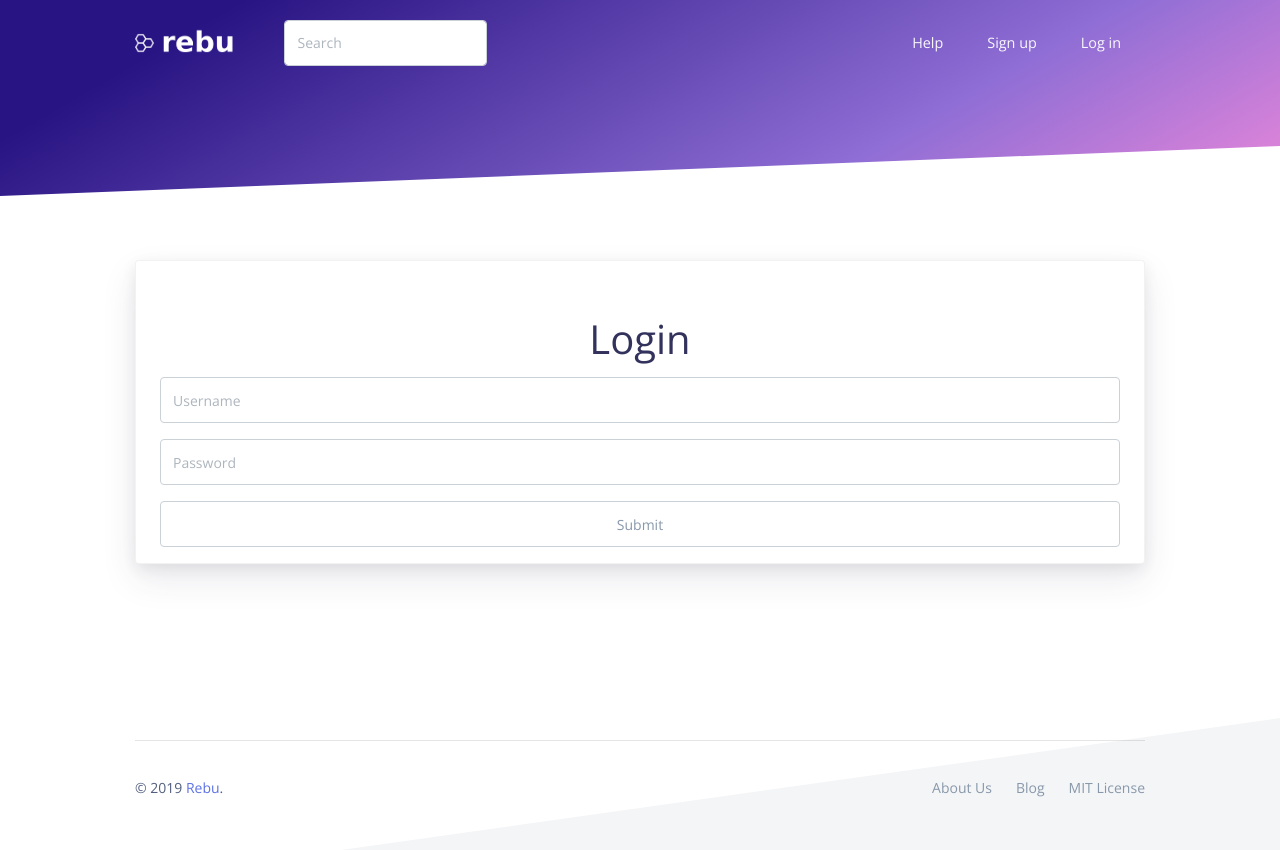
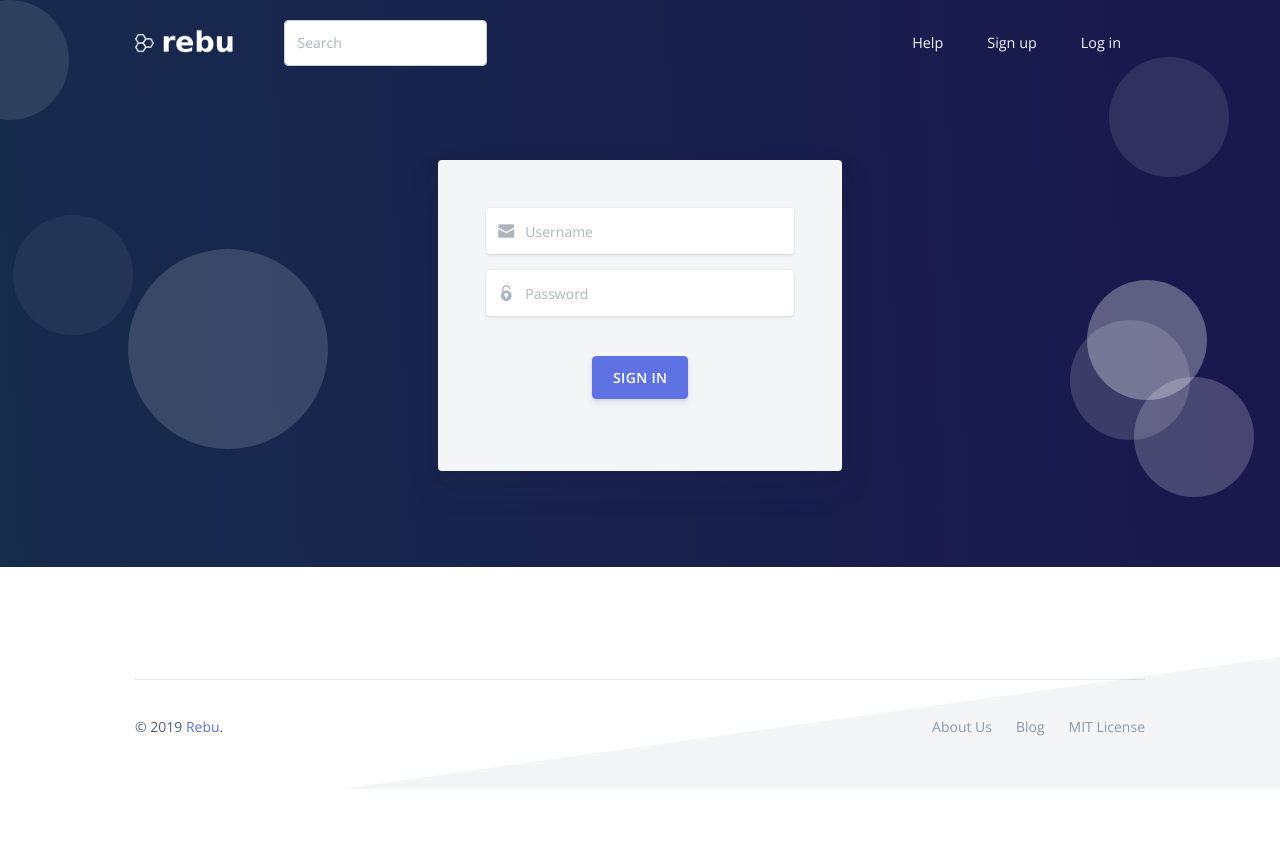
Before and after one commit to rashidlasker/rebu, a Django app: page /login/ in a window 1280 px wide. After the commit the page ends 736 px from the top, so only its background shows below. Run offline with Django 3.2, Linux system fonts and the light colour scheme; some libraries are stand-ins or nearby versions.

Commit message:
login/logout working on frontend

```diff
--- /dev/null
+++ b/app/web/pages/forms.py
@@ -0,0 +1,5 @@
+from django import forms
+
+class LoginForm(forms.Form):
+    username = forms.CharField(widget=forms.TextInput(attrs={'class':'form-control', 'placeholder':'Username'}))
+    password = forms.CharField(min_length=8, widget=forms.PasswordInput(attrs={'class':'form-control', 'placeholder':'Password'}))
--- a/app/web/pages/templates/pages/header.html
+++ b/app/web/pages/templates/pages/header.html
@@ -51,19 +51,19 @@
           </form>
           <ul class="navbar-nav align-items-lg-center ml-lg-auto">
             <li class="nav-item">
-              <a href="#" class="nav-link" href="#" role="button">
+              <a href="#" class="nav-link"role="button">
                 <i class="ni ni-collection d-lg-none"></i>
                 <span class="nav-link-inner--text">Help</span>
               </a>
             </li>
             <li class="nav-item">
-              <a href="#" class="nav-link" href="#" role="button">
+              <a href="#" class="nav-link" role="button">
                 <i class="ni ni-badge d-lg-none"></i>
                 <span class="nav-link-inner--text">Sign up</span>
               </a>
             </li>
             <li class="nav-item">
-              <a href="#" class="nav-link" href="#" role="button">
+              <a href="{% url 'login' %}" class="nav-link" role="button">
                 <i class="ni ni-single-02 d-lg-none"></i>
                 <span class="nav-link-inner--text">Log in</span>
               </a>
--- a/app/web/pages/templates/pages/login.html
+++ b/app/web/pages/templates/pages/login.html
@@ -1,66 +1,55 @@
-
 {% load static %}
 
 {% include "pages/header.html" %}
 
 <main>
-<div class="position-relative">
- 	<!-- shape Hero -->
- 	<section class="section section-lg section-shaped pb-100">
- 		<div class="shape shape-primary">
+    <section class="section section-shaped section-lg">
+        <div class="shape shape-style-1 bg-gradient-default">
+            <span></span>
+            <span></span>
+            <span></span>
             <span></span>
             <span></span>
             <span></span>
             <span></span>
             <span></span>
         </div>
- 		<!-- SVG separator -->
- 		<div class="separator separator-bottom separator-skew">
- 			<svg x="0" y="0" viewBox="0 0 2560 100" preserveAspectRatio="none" version="1.1" xmlns="http://www.w3.org/2000/svg">
- 				<polygon class="fill-white" points="2560 0 2560 100 0 100"></polygon>
- 			</svg>
+        <div class="container pt-lg-md">
+            <div class="row justify-content-center">
+                <div class="col-lg-5">
+                    <div class="card bg-secondary shadow border-0">
+                        <div class="card-body px-lg-5 py-lg-5">
+                            <form role="form" method="post">
+                                {% csrf_token %}
+                                {{ form.non_field_errors }}
+                                <div class="form-group">
+                                    <div class="input-group input-group-alternative">
+                                        <div class="input-group-prepend">
+                                            <span class="input-group-text"><i class="ni ni-email-83"></i></span>
                                         </div>
- 	</section>
-    <section class="section">
-        <div class="container">
-            <div class="card card-profile shadow">
-                <div class="px-4">
-                    <div class="text-center mt-5">
-                        <form action="/login/" method="post">
-                            {% csrf_token %}
-                            <div class="row">
-                                <div class="col-md-12">
-                                    <h1>Login</h1>
+                                        {{ form.username }}
                                     </div>
+                                    {{ form.username.errors }}
                                 </div>
-                            <div class="row">
-                                <div class="col-md-12">
                                 <div class="form-group">
-                                    <input type="text" class="form-control" placeholder="Username">
+                                    <div class="input-group input-group-alternative">
+                                        <div class="input-group-prepend">
+                                            <span class="input-group-text"><i class="ni ni-lock-circle-open"></i></span>
                                         </div>
+                                        {{ form.password }}
                                     </div>
+                                    {{ form.password.errors }}
                                 </div>
-                            <div class="row">
-                                <div class="col-md-12">
-                                    <div class="form-group">
-                                    <input type="password" class="form-control" placeholder="Password">
-                                    </div>
-                                </div>
-                            </div>
-                            <div class="row">
-                                <div class="col-md-12">
-                                    <div class="form-group">
-                                    <input type="submit" class="form-control">
-                                    </div>
-                                </div>
+                                <div class="text-center">
+                                    <button type="submit" class="btn btn-primary my-4">Sign in</button>
                                 </div>
                             </form>
                         </div>
                     </div>
                 </div>
             </div>
+        </div>
     </section>
-</div>
 </main>
 
 {% include "pages/footer.html" %}
--- a/app/web/pages/views.py
+++ b/app/web/pages/views.py
@@ -1,8 +1,10 @@
 from django.shortcuts import render
-from django.http import HttpResponse
+from django.http import HttpResponse, HttpResponseRedirect
+from django.urls import reverse
 import urllib.request
 import urllib.parse
 import json
+from .forms import LoginForm
 
 # Create your views here.
 def index(request):
@@ -24,18 +26,49 @@ def search(request):
     return render(request, 'pages/search.html', context)
 
 def login(request):
-    # req = urllib.request.Request('http://exp-api:8000/search')
-    # resp_json = urllib.request.urlopen(req).read().decode('utf-8')
-    # context = json.loads(resp_json)
     context = {}
-    return render(request, 'pages/login.html', context)
+    if request.method == 'GET':
+        # display the login form page
+        next = request.GET.get('next') or reverse('index')
+        form = LoginForm()
+        context['form'] = form
+        return render(request, 'pages/login.html', context)
+
+    f = LoginForm(request.POST)
+    if not f.is_valid():
+        # Form was bad -- send them back to login page and show them an error
+        context['form'] = f
+        return render(request, 'pages/login.html', context)
+
+    username = f.cleaned_data['username']
+    password = f.cleaned_data['password']
+
+    # # Get next page
+    next = f.cleaned_data.get('next') or reverse('index')
+
+    # # Send validated information to our experience layer
+    # resp = login_exp_api(username, password)
+
+    # # Check if the experience layer said they gave us incorrect information
+    # if not resp or not resp['ok']:
+    #   # Couldn't log them in, send them back to login page with error
+    #   return render('login.html', ...)
+
+    """ If we made it here, we can log them in. """
+    # Set their login cookie and redirect to back to wherever they came from
+    # authenticator = resp['resp']['authenticator']
+    authenticator = 1234567890
+
+    response = HttpResponseRedirect(next)
+    response.set_cookie("auth", authenticator)
+
+    return response
 
 def logout(request):
-    # req = urllib.request.Request('http://exp-api:8000/search')
-    # resp_json = urllib.request.urlopen(req).read().decode('utf-8')
-    # context = json.loads(resp_json)
     context = {}
-    return render(request, 'pages/logout.html', context)
+    response = render(request, 'pages/logout.html', context)
+    response.delete_cookie("auth")
+    return response
 
 def register(request):
     # req = urllib.request.Request('http://exp-api:8000/search')
```
Also changed, not shown: app/web/pages/templates/pages/logout.html (added, +31 -0 lines). Lines whose indentation alone changed are shown as unchanged.
